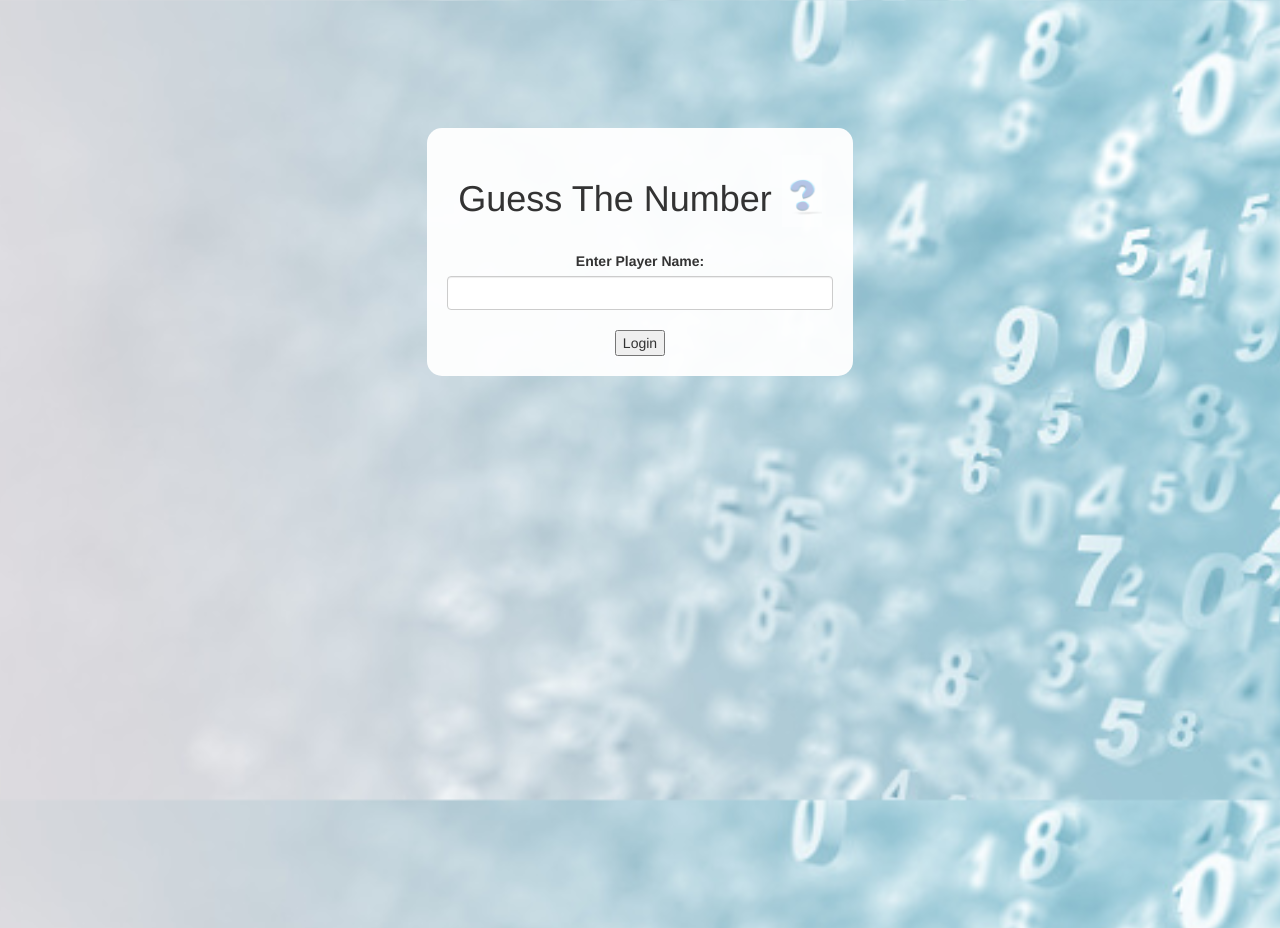
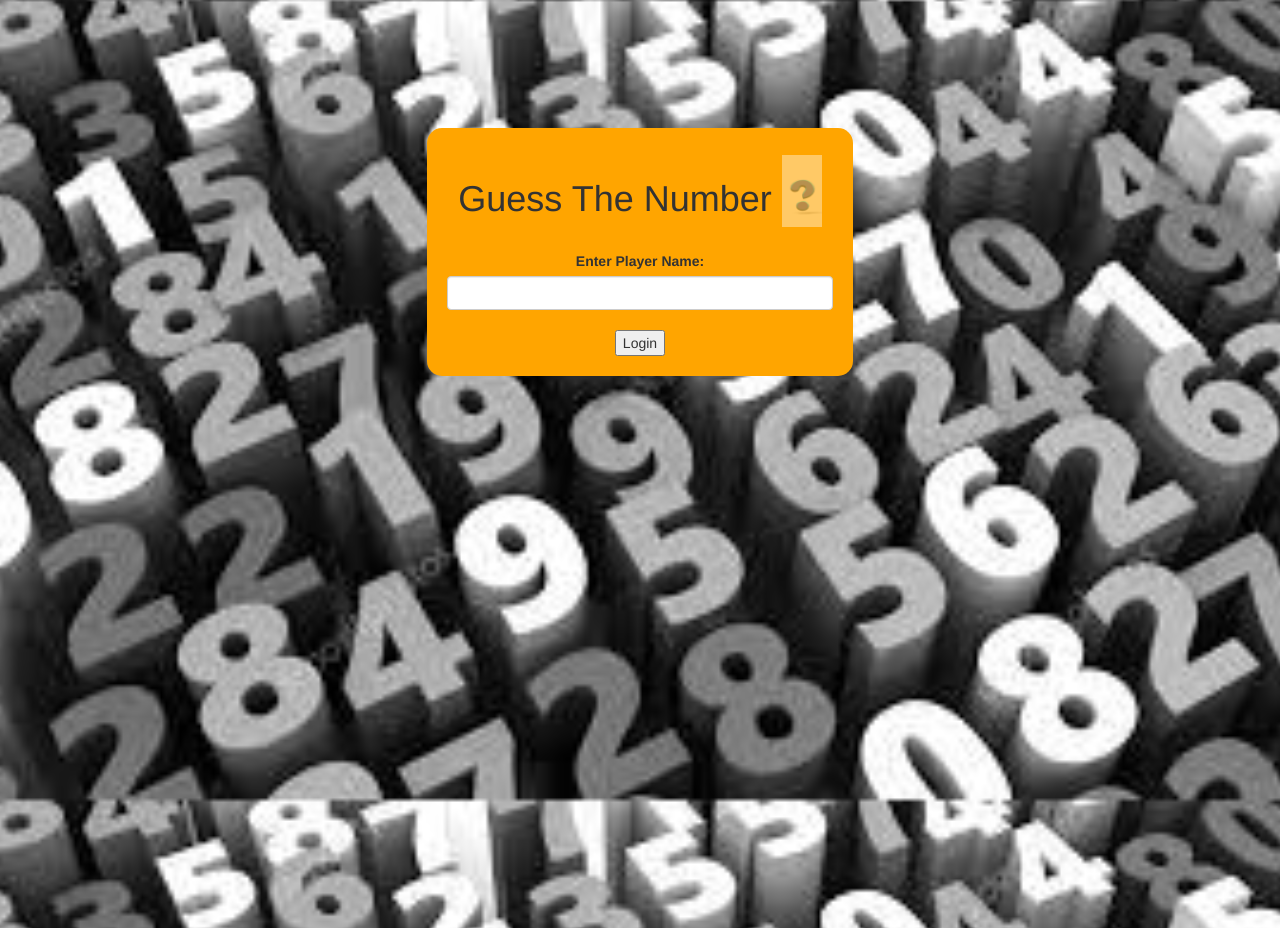
Before and after one commit to Shreyansh-Banger/GUESS_THE_NUMBER, a plain HTML site: page index.html in a window 1280 px wide. Drawn offline with nearby package versions, Linux system fonts and the light colour scheme; a web font is replaced by a local one.

Commit message:
Update style.css

```diff
--- a/style.css
+++ b/style.css
@@ -6,20 +6,20 @@ html, body
 
 body
 {
-background-image: url("background.jpg");
+background-image: url("Background of Numbers.jpg");
 background-size: cover;
 background-position: center;
 }
 #logo{
     width: 40px ;
-    opacity:40%
+    opacity:40%;
 }
 
 
 .login_div
 {
     margin:10%;
-	background: rgba(255,255,255,0.95);
+	background: orange;
     float: none;border-radius: 15px;
     padding: 20px;
 }
```
